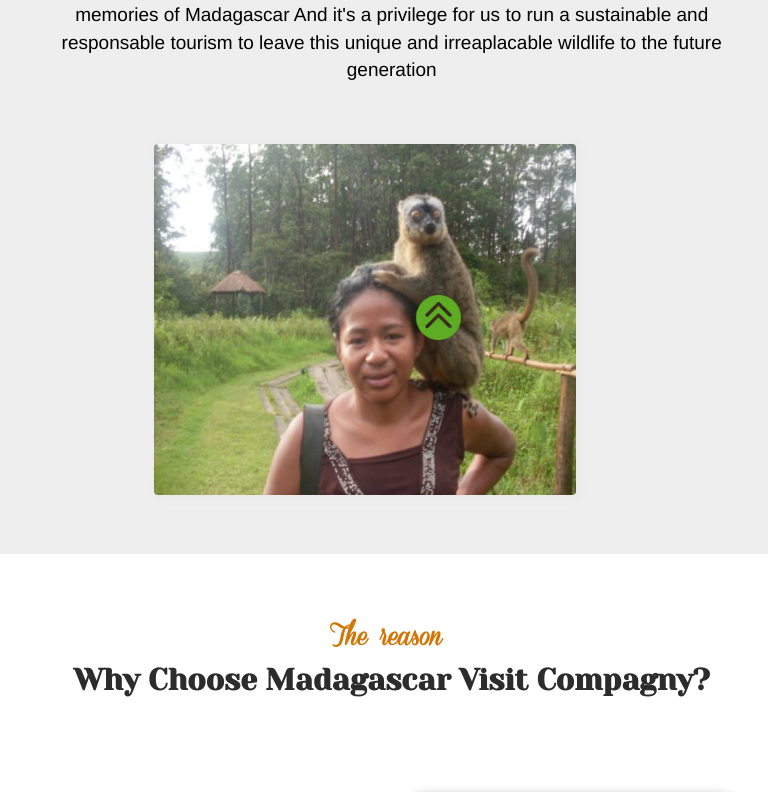
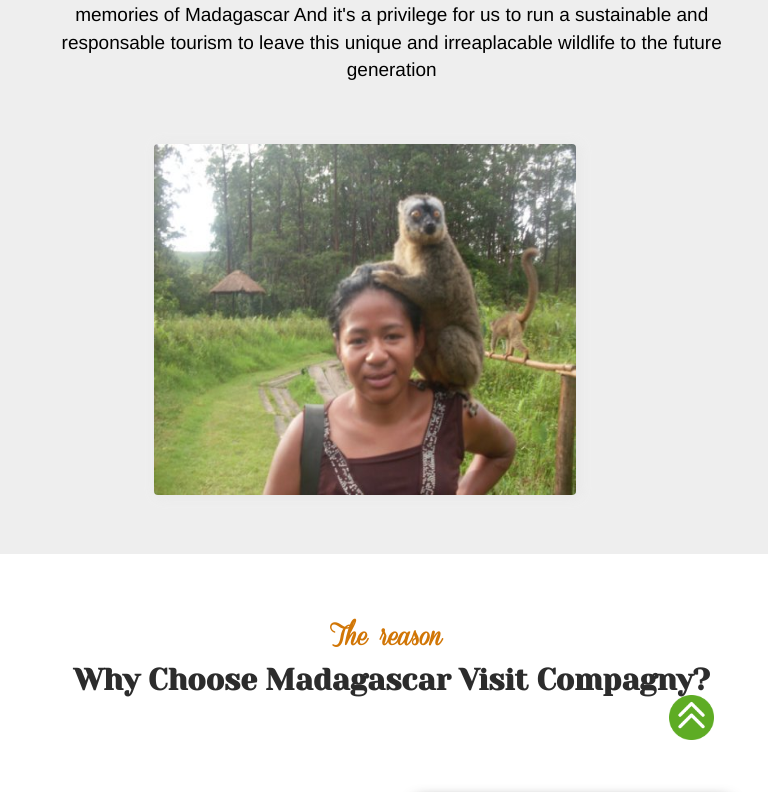
Before and after one commit to Johan025/madagascar-visit, a website: page index.html in a window 768 px wide. Shown: the part 1005-1797 px from the top of the page. Drawn offline with nearby package versions, Linux system fonts and the light colour scheme.

Commit message:
Add files via upload

```diff
--- a/styles.css
+++ b/styles.css
@@ -1705,8 +1705,8 @@ body {
     width: 45px;
     height: 45px;
     position: fixed;
-    top: 130rem;
-    right: 40vw;
+    top: 170rem;
+    right: 7vw;
     z-index: 20;
   }
   .up img :hover {
```
